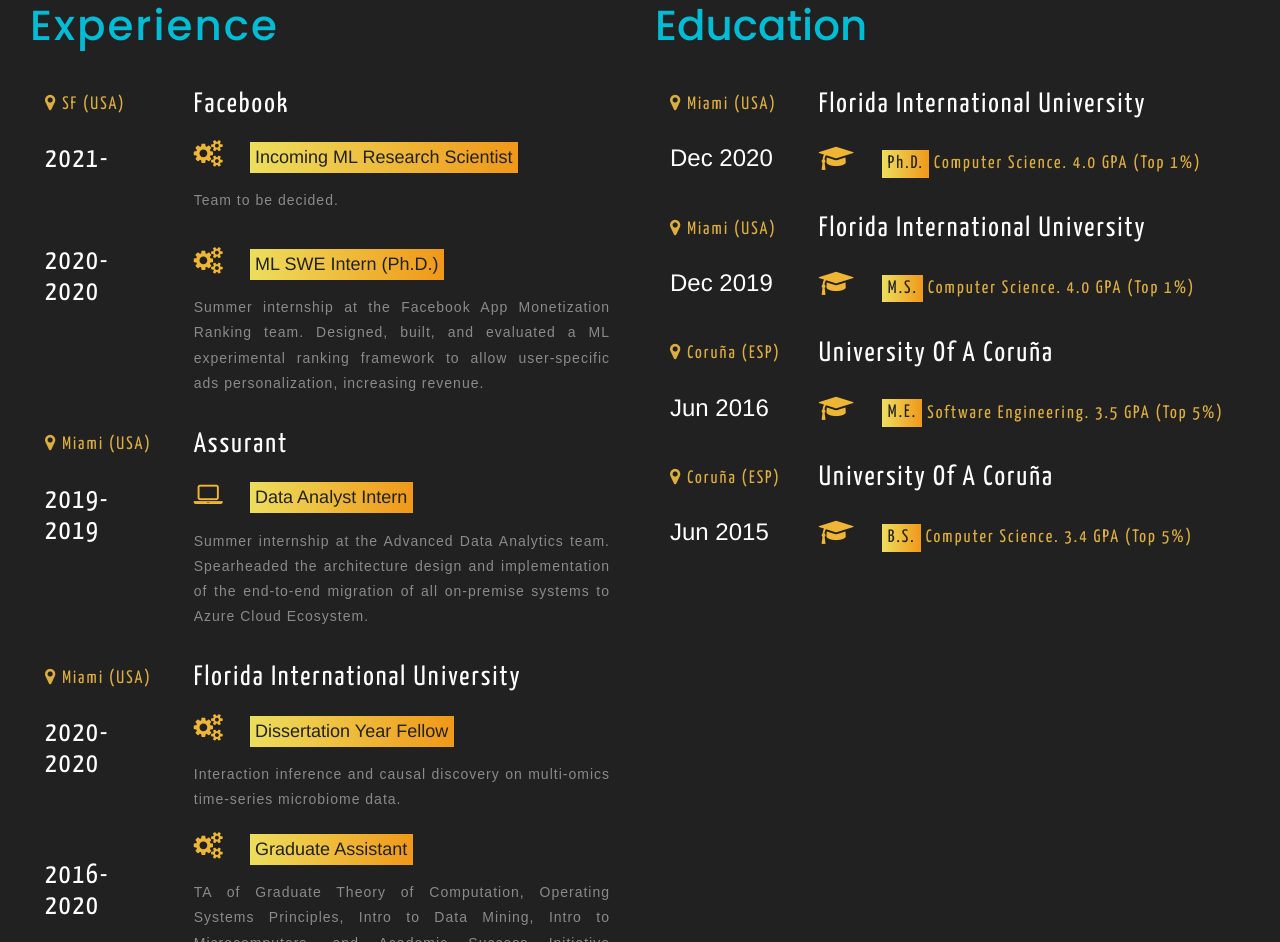
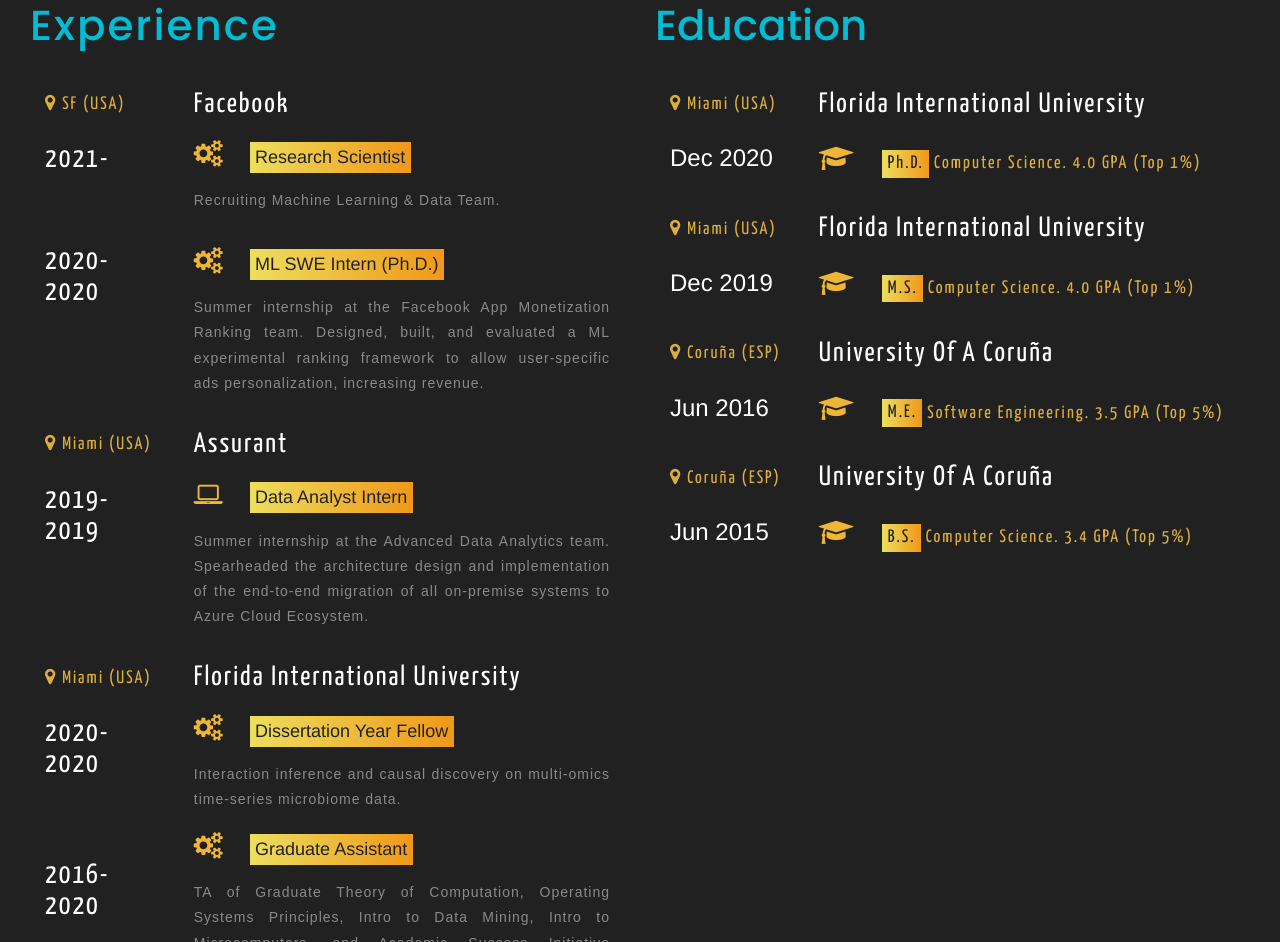
Before and after one commit to DaniRuizPerez/DaniRuizPerez.github.io, a plain HTML site: page index.html in a window 1280 px wide. Shown: the part 1953-2895 px from the top of the page. Drawn offline with Linux system fonts and the light colour scheme; a script that the page names is missing.

Commit message:
added fb team

```diff
--- a/index.html
+++ b/index.html
@@ -161,8 +161,8 @@
                   </div>
                   <div class="col-md-9 w3-edu-info2">
                      <h3>Facebook</h3>
-                     <h4><i class="fa fa-cogs" aria-hidden="true"></i><span>Incoming ML Research Scientist</span></h4>
-                        <p>Team to be decided.</p>
+                     <h4><i class="fa fa-cogs" aria-hidden="true"></i><span>Research Scientist</span></h4>
+                        <p>Recruiting Machine Learning & Data Team.</p>
 
                   </div>
                   <div class="clearfix"></div>
```
